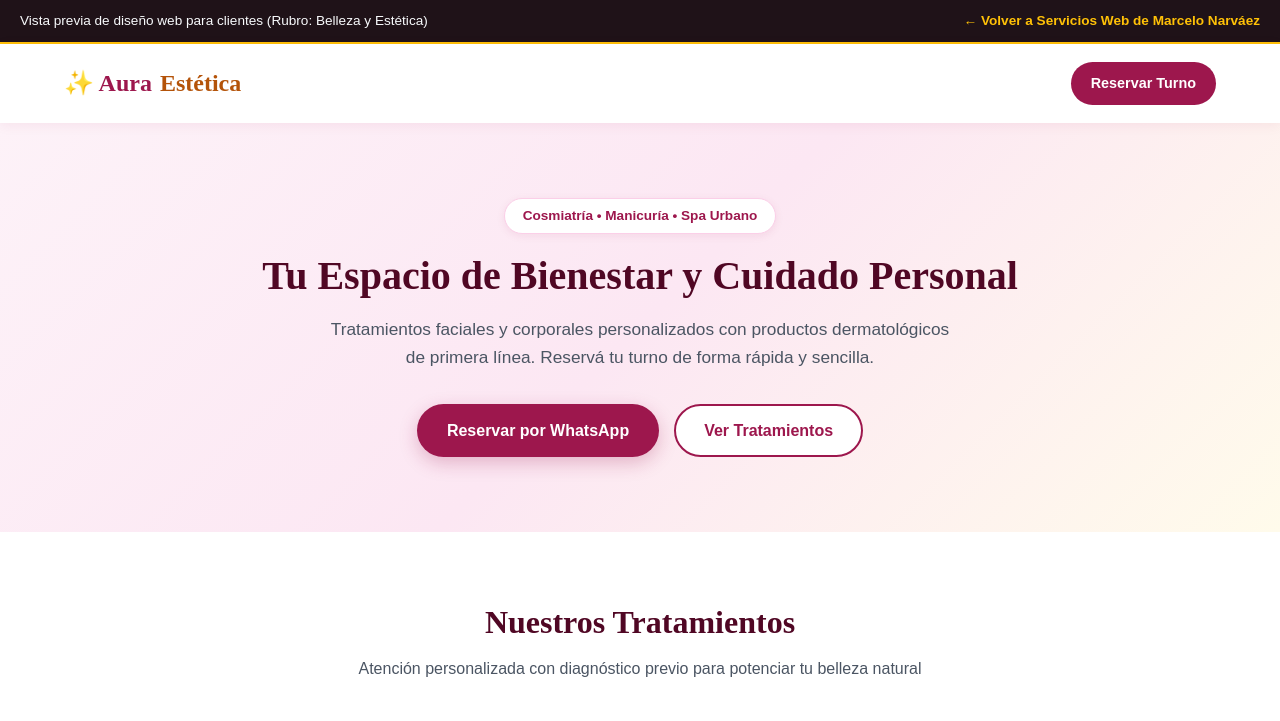
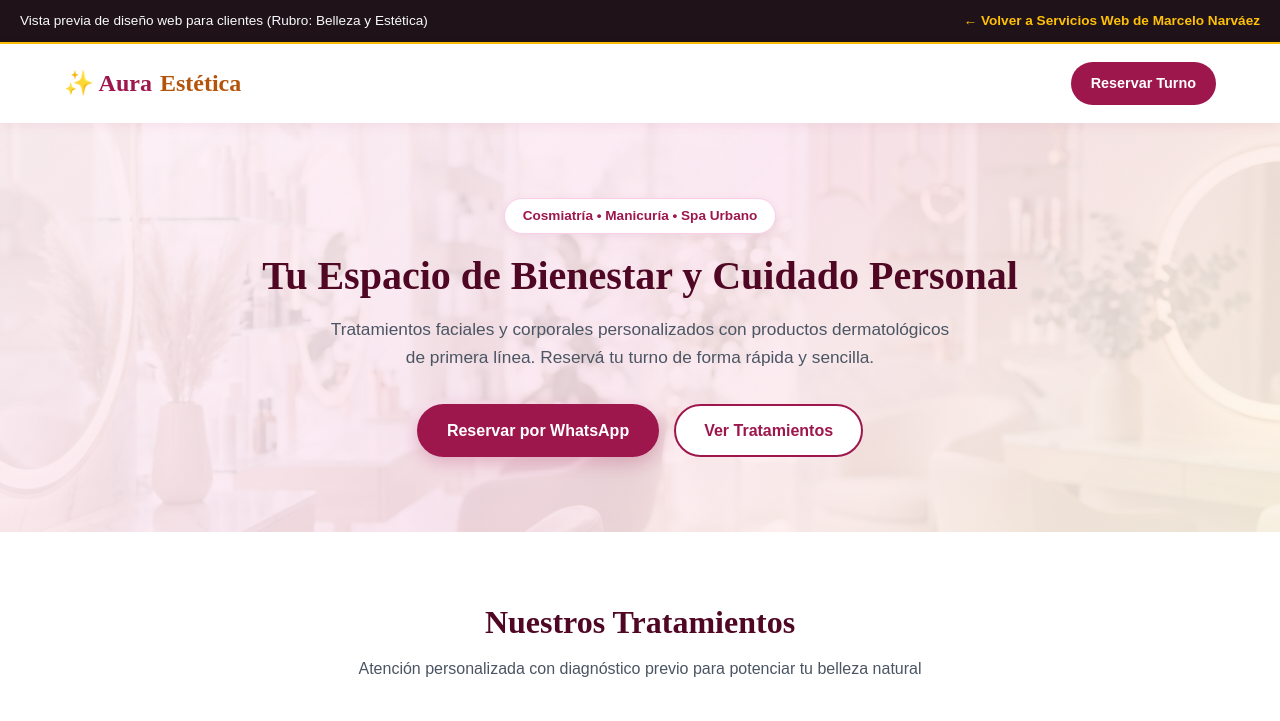
Before and after one commit to marcelonarvaez19/SitioWebMarceloNarvaez, a plain HTML site: page demos/estetica.html in a window 1280 px wide. Shown: the top 721 px of the page. Drawn offline with Linux system fonts and the light colour scheme.

Commit message:
Agrego imagen de fondo en maqueta estetica

```diff
--- a/demos/estetica.html
+++ b/demos/estetica.html
@@ -108,9 +108,11 @@
 
         /* Hero */
         .hero {
-            background: linear-gradient(135deg, #fdf2f8 0%, #fce7f3 50%, #fffbeb 100%);
-            padding: 75px 5%;
-            text-align: center;
+            background:
+            linear-gradient(135deg, rgba(253, 242, 248, 0.85) 0%, rgba(252, 231, 243, 0.80) 50%, rgba(255, 251, 235, 0.82) 100%),
+            url('../img/img_CentroEstetica.webp') center / cover no-repeat;
+        padding: 75px 5%;
+        text-align: center;
         }
 
         .badge-estudio {
```
